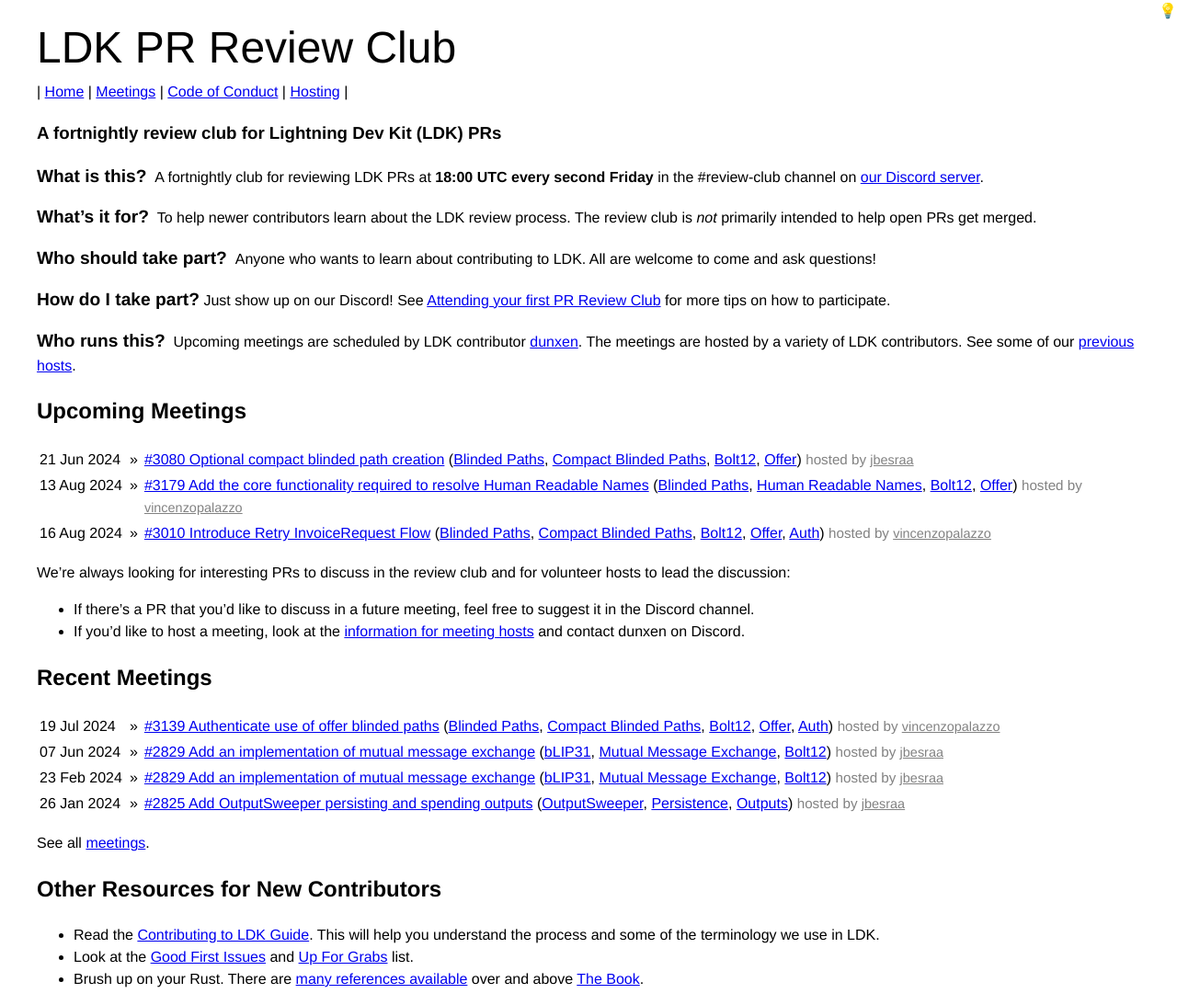
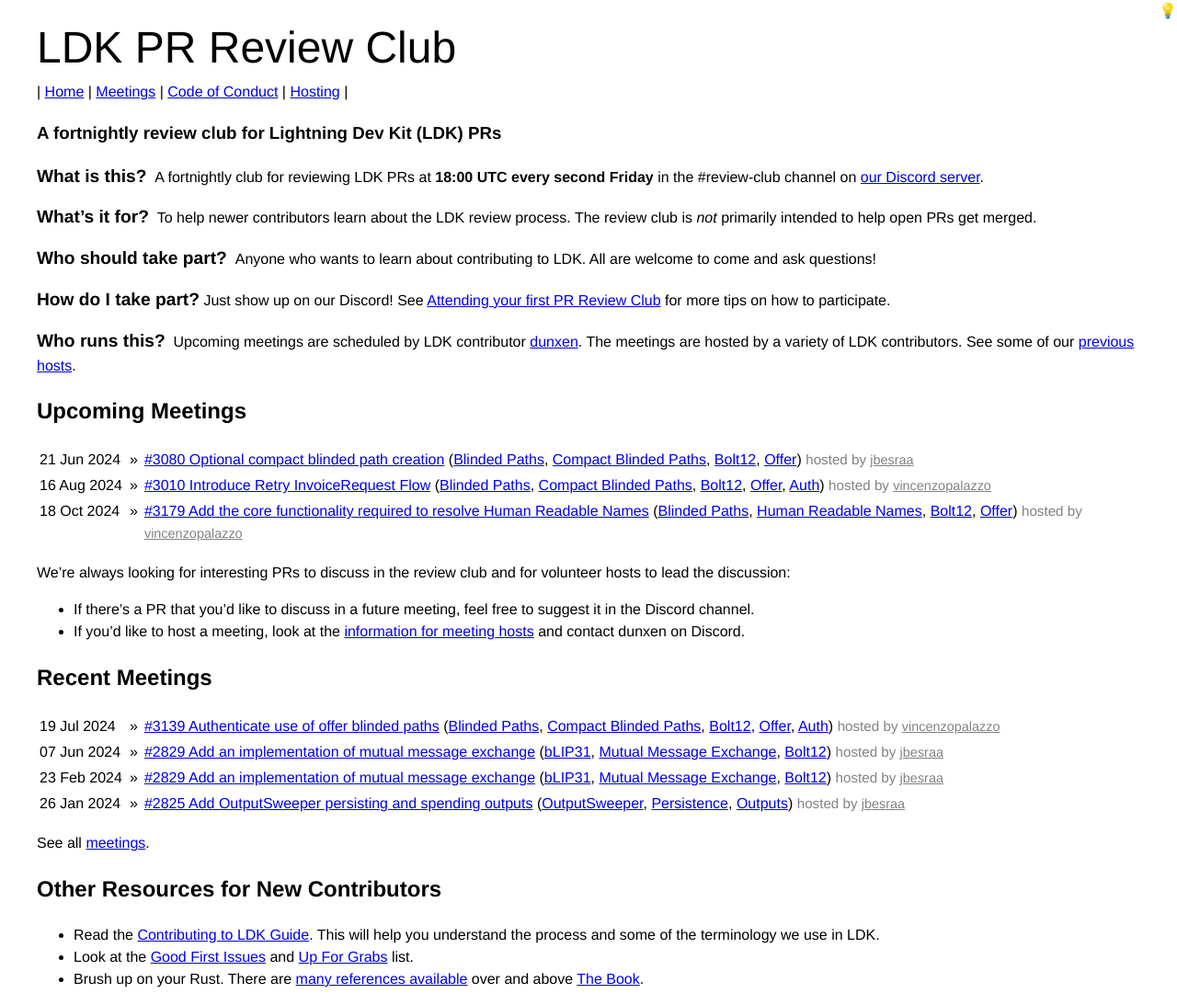
Before and after one commit to lightningdevkit/ldk-review-club, a Jekyll site: the page built from index.md, in a window 1280 px wide. Shown: the whole page at 92% size. Built offline with Jekyll 4.4.1, drawn with Linux system fonts in a browser that asks for light colours.

Commit message:
fix: review club for #3179
Reported-by: Jeff
Signed-off-by: Vincenzo Palazzo <vincenzopalazzodev@gmail.com>

```diff
--- a/_posts/2024-08-13-#3179.md
+++ b/_posts/2024-10-18-#3179.md
@@ -1,6 +1,6 @@
 ---
 layout: pr
-date: 2024-08-13
+date: 2024-10-18
 title: "Add the core functionality required to resolve Human Readable Names"
 pr: 3179
 authors: [ TheBlueMatt ]
```
